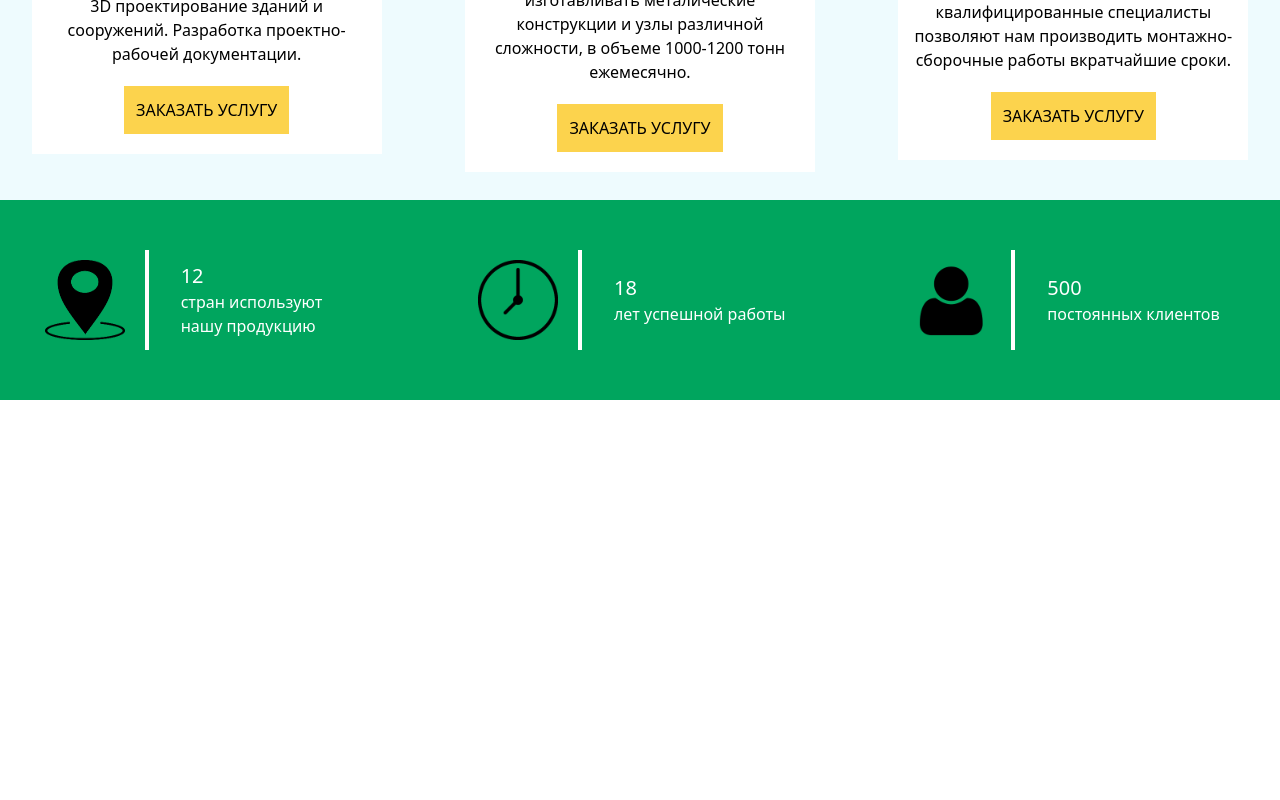
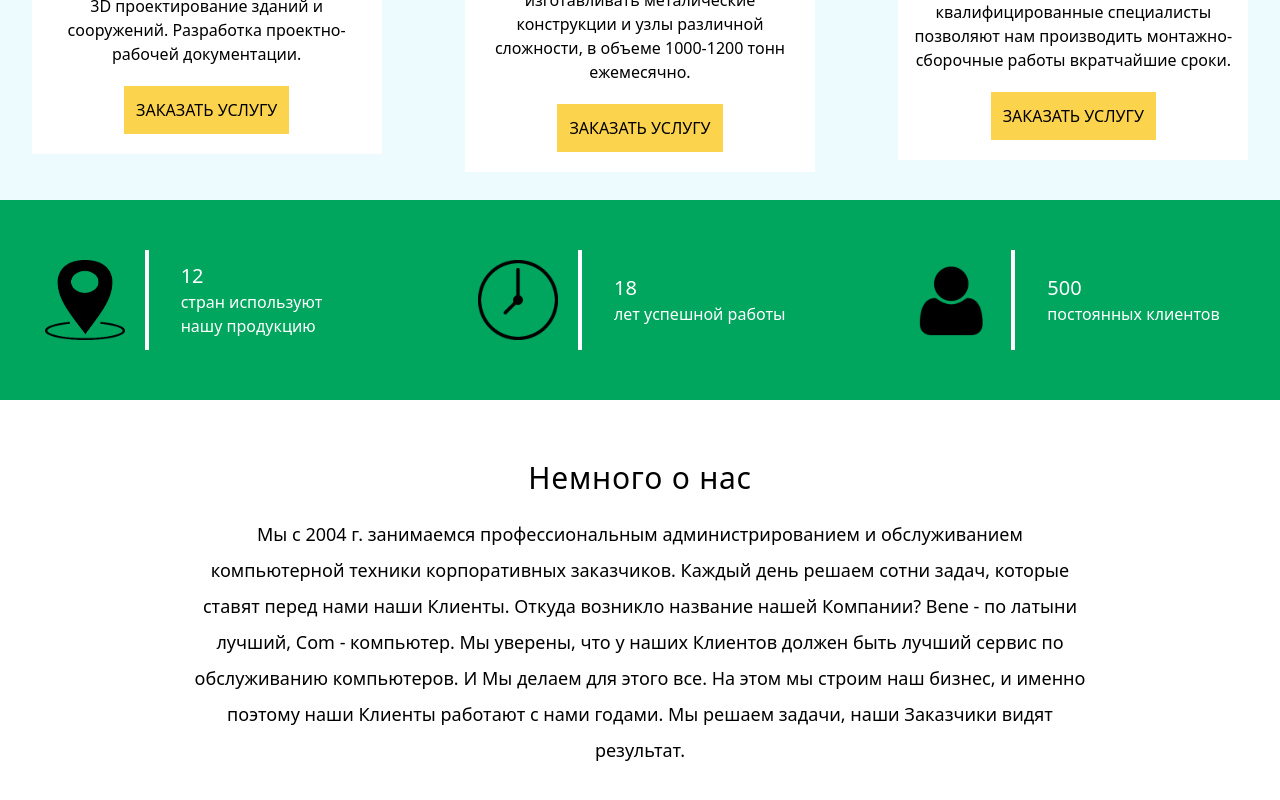
Before and after one commit to NikolayPilgun/MetalStructures, a React (Vite) app: page / in a window 1280 px wide. Shown: the part 1325-2125 px from the top of the page. Before the commit the page ends 1753 px from the top, so only its background shows below. Built offline with nearby package versions, Linux system fonts and the light colour scheme; data requests are answered from the project's data file.

Commit message:
About us base completed

```diff
--- a/src/App.tsx
+++ b/src/App.tsx
@@ -1,6 +1,7 @@
+import AboutUs from "./components/aboutUs/AboutUs";
 import Banner from "./components/banner/Banner";
 import Header from "./components/header/Header";
-import Progress from "./components/progresss/Progress";
+import Progress from "./components/progress/Progress";
 import Skills from "./components/skills/Skills";
 import Title from "./components/title/Title";
 
@@ -12,6 +13,7 @@ function App() {
 			<Banner />
 			<Skills />
 			<Progress />
+			<AboutUs />
 		</div>
 	);
 }
--- /dev/null
+++ b/src/components/aboutUs/AboutUs.tsx
@@ -0,0 +1,52 @@
+import { useEffect, useState } from "react";
+import { getServerData } from "../../utilities/asyncRequests";
+import ErrorComponent from "../error/ErrorComponent";
+import Loading from "../loading/Loading";
+import WrongComponent from "../wrong/WrongComponent";
+import AboutUsItem from "./AboutUsItem";
+
+export interface IDataAboutUs {
+	title: string;
+	description: string;
+}
+
+export default function AboutUs() {
+	const [isLoaded, setIsLoaded] = useState(false);
+	const [items, setItems] = useState<IDataAboutUs[] | string | undefined>([]);
+
+	useEffect(() => {
+		setIsLoaded(true);
+		async function fetchData() {
+			const data = await getServerData<IDataAboutUs>(
+				"http://localhost:3000/aboutUsData"
+			);
+			await setTimeout(() => {
+				setIsLoaded(false);
+				setItems(data);
+			}, 1000);
+		}
+		fetchData();
+	}, []);
+
+	return (
+		<div className="w-full py-10 bg-white">
+			{
+				// Show download status
+				isLoaded ? (
+					<Loading />
+				) : // Content is located here
+				Array.isArray(items) && items.length > 0 ? (
+					<AboutUsItem item={items[0]} />
+				) : null
+			}
+			{
+				// Shows error
+				typeof items === "string" && <ErrorComponent error={items} />
+			}
+			{
+				// if something went wrong
+				items === undefined && <WrongComponent />
+			}
+		</div>
+	);
+}
--- /dev/null
+++ b/src/components/aboutUs/AboutUsItem.tsx
@@ -0,0 +1,10 @@
+import { IDataAboutUs } from "./AboutUs";
+
+export default function AboutUsItem({ item }: { item: IDataAboutUs }) {
+	return (
+		<div className="w-[70%] mx-auto text-center">
+			<h3 className="text-3xl tracking-wide py-5">{item.title}</h3>
+			<p className="text-lg leading-loose">{item.description}</p>
+		</div>
+	);
+}
--- a/src/components/progresss/Progress.tsx
+++ b/src/components/progress/Progress.tsx
@@ -30,7 +30,7 @@ export default function Progress() {
 	}, []);
 
 	return (
-		<div className="w-full my-7">
+		<div className="w-full">
 			{
 				// Show download status
 				isLoaded ? (
```
Also changed, not shown: src/components/progress/ProgressItem.tsx (renamed from src/components/progresss/ProgressItem.tsx), src/components/progress/ProgressItems.tsx (renamed from src/components/progresss/ProgressItems.tsx).
